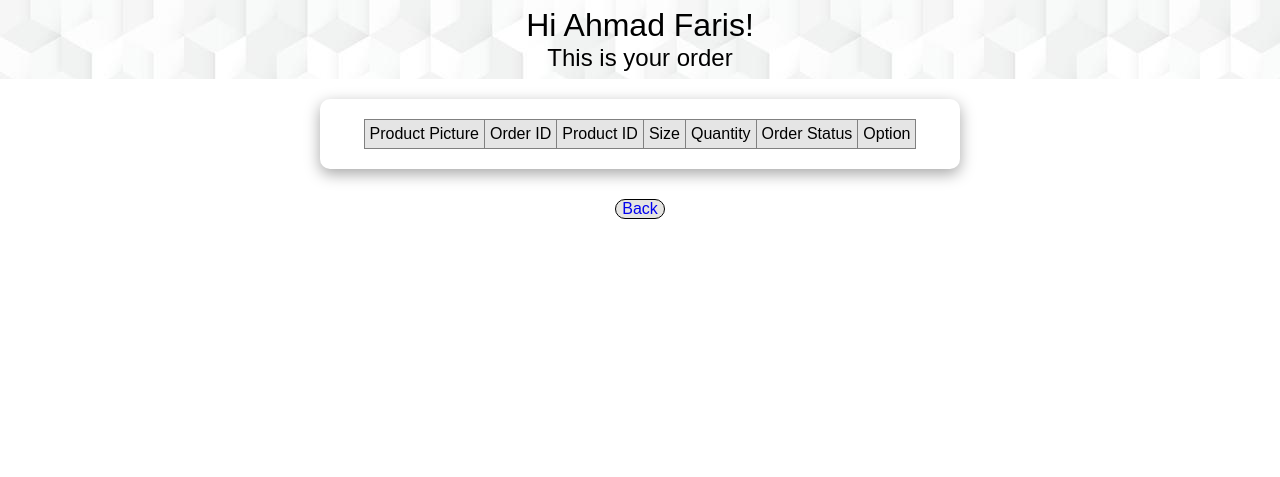
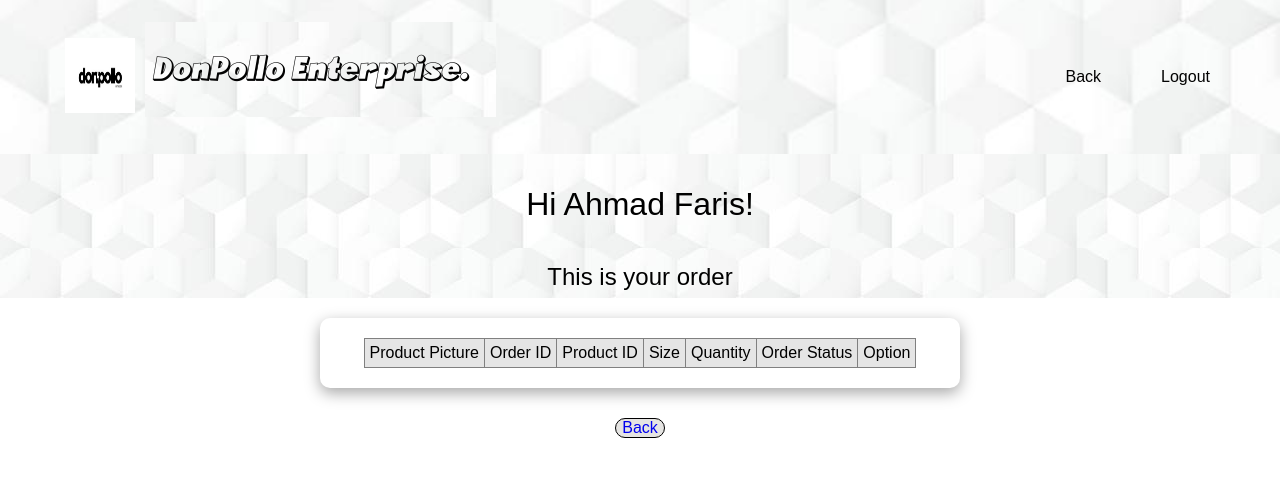
Before and after one commit to smhaf/donpollo, a PHP site: page /custOrder.php in a window 1280 px wide. Shown: the top 477 px of the page. Run offline with PHP 8.4, Linux system fonts and the light colour scheme; a user stored in the database is signed in; data comes from the database, SQL or seed files in the repository; data that the repository does not hold is empty.

Commit message:
ngeubah req syakir ngan faris

```diff
--- a/custOrder.php
+++ b/custOrder.php
@@ -1,6 +1,7 @@
 <!DOCTYPE html>
 <?php
     include("dbconn.php");
+    include("header.php");
     session_start();
 
     if($_SESSION['privilege'] != "customer"){/*make sure no unauthorized user access this page*/
@@ -67,6 +68,20 @@
     </div align-items: center>
 
     <div class="prev"><a href='mainPage.php'>Back</a></div>
+    <script>
+        window.onscroll = function() {myFunction()};
+
+        var header = document.getElementById("myHeader");
+        var sticky = header.offsetTop;
+
+        function myFunction() {
+        if (window.pageYOffset > sticky) {
+            header.classList.add("sticky");
+        } else {
+            header.classList.remove("sticky");
+        }
+        }
+    </script>
 </body>
 <?php
     mysqli_close($dbconn);
--- a/custOrderCSS.css
+++ b/custOrderCSS.css
@@ -58,8 +58,5 @@ img{
     width: 50px;
     text-align: center;
     border-radius: 25px;
-
-
     background: #E5E4E2;
-
 }
--- /dev/null
+++ b/header.php
@@ -0,0 +1,29 @@
+<html>
+<script>
+function confirmation() {
+    let text;
+    if (confirm("Are you sure that you want to leave :( ?") == true) {
+        window.location.href='logoutC.php';
+    } else {
+    }
+}
+</script>
+<style>
+    <?php include("headerCSS.css") ?>
+</style>
+</script>
+<header id="myHeader" href="mainPage.php">
+        <div class="c">
+            <div class="lefty-section">
+                <a href="mainPage.php"><img src="pics/donpollologo.jpg" alt="Logo" class="logo"></a>
+                <h1 class=custfont id=tagline > DonPollo Enterprise.</h1>
+            </div>
+            <nav>
+                <?php
+                    echo "<a href='mainPage.php'>Back</a>";
+                    echo "<a onClick = 'confirmation()'>Logout</a>";
+                ?>
+            </nav>
+        </div>
+</header>
+</html>
--- /dev/null
+++ b/headerCSS.css
@@ -0,0 +1,93 @@
+h1{
+    text-align: center;
+    margin-bottom: 0;
+    background-color: #808080;
+    margin-bottom: 15px;
+    padding: 25px;
+    background-image: url(pics/backgroundhome.jpg);
+
+}
+header {
+    position: relative;
+    z-index: 10;
+    background-image: url('pics/backgroundhome.jpg');
+    background-size: cover;
+    background-color: #e9bcf1;
+    background-position: center;
+    color: rgb(2, 2, 2);
+    padding: 22px 0;
+    text-align: center;
+}
+header nav a {
+    color: rgb(2, 2, 2);
+    margin: 0 15px;
+    text-decoration: none;
+}
+nav {
+    display: flex;
+    align-items: center;
+}
+
+nav a {
+    margin-left: 20px;
+    text-decoration: none;
+    color: #000;
+    padding: 10px 15px;
+    border-radius: 5px;
+    transition: background-color 0.3s ease;
+}
+
+nav a:hover {
+    background-color: #f0f0f0;
+}
+.c {
+    max-width: 1200px;
+    margin: 0 auto;
+    justify-content: space-between;
+    display: flex;
+}
+.logo {
+    height: 75px;
+    margin-right: 10px;
+    margin-left: 25px;
+}
+.customfont {
+    font-family: 'CustomFont', sans-serif;
+}
+
+@font-face {
+    font-family: 'CustFont';
+    src: url('fonts/3d.ttf') format('truetype');
+    font-weight: normal;
+    font-style: normal;
+}
+
+.custfont {
+    font-family: 'CustFont', sans-serif;
+    padding-left: 10px;
+}
+
+@font-face {
+    font-family: 'mainsec';
+    src: url('fonts/3d2.ttf') format('truetype');
+    font-weight: normal;
+    font-style: normal;
+}
+
+.mainsec {
+    font-family: 'CustFont', sans-serif;
+    padding-top: 50px;
+    text-align: center;
+}
+.lefty-section {
+    display: flex;
+    align-items: center;
+}
+.sticky {
+    position: fixed;
+    top: 0;
+    width: 100%;
+}
+.sticky + .product-wrapper {
+    padding-top: 170px;
+}
--- a/irdp2CSS.css
+++ b/irdp2CSS.css
@@ -7,6 +7,8 @@
             box-sizing: border-box;
         }
         header {
+            position: relative;
+            z-index: 10;
             background-image: url('pics/backgroundhome.jpg');
             background-size: cover;
             background-color: #e9bcf1;
@@ -42,6 +44,8 @@
             overflow-x: auto;
             padding: 10px 0;
             margin: auto;
+            position: relative;
+            z-index: 1;
         }
         .product-grid {
             display: flex;
--- a/mainPage.php
+++ b/mainPage.php
@@ -25,7 +25,7 @@ function confirmation() {
         </style>
     </head>
     <body>
-    <header id="myHeader">
+    <header id="myHeader" >
         <div class="container">
             <div class="left-section">
                 <img src="pics/donpollologo.jpg" alt="Logo" class="logo">
--- a/payment.php
+++ b/payment.php
@@ -65,7 +65,10 @@
                 <button type="submit" class="submitPayment" name="ord_id" value = <?php echo $ord_id; ?>>Pay Now</button>
             </form>
         </div>
-    </main>`
+    </main>
+    <div >
+        <a href='mainPage.php'><button class="logbtn">Cancel</button></a>
+    </div>
     <footer>
         <div class="container">
             <p>&copy; 2024 Donpollo . All rights reserved.</p>
--- a/paymentCSS.css
+++ b/paymentCSS.css
@@ -67,3 +67,9 @@ header h1 {
 .submitPayment:hover {
     background: #77a5f7;
 }
+.logbtn{
+    display: flex;
+    justify-content: center;
+    align-items: center;
+    height: 20vh; /* Optional: This centers the button vertically within the viewport */
+}
```
Also changed, not shown: admin.php (+27 -3 lines), adminCSS.css (+86 -0 lines), product1.php (+21 -4 lines), product1CSS.css (+16 -3 lines).
